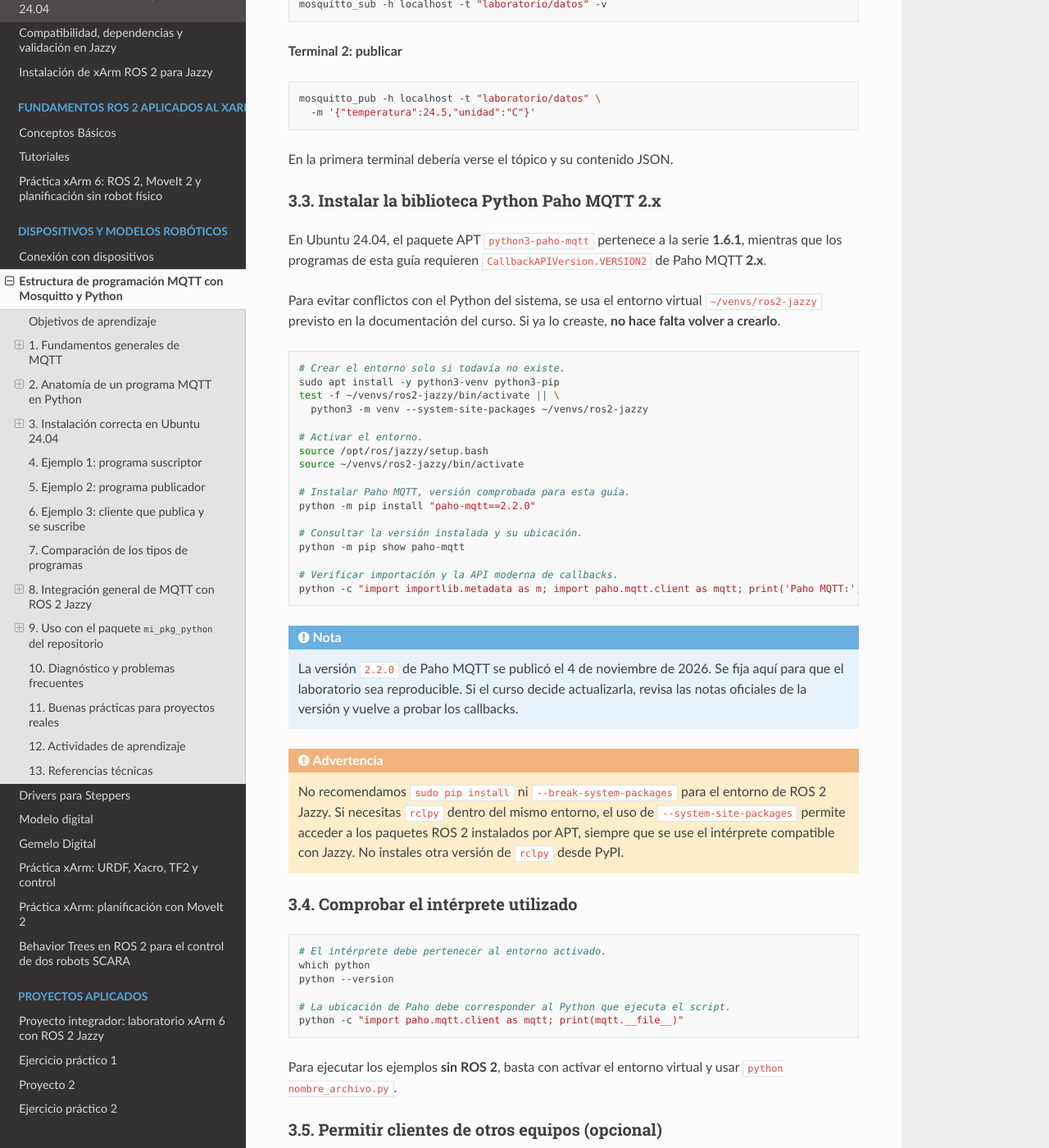
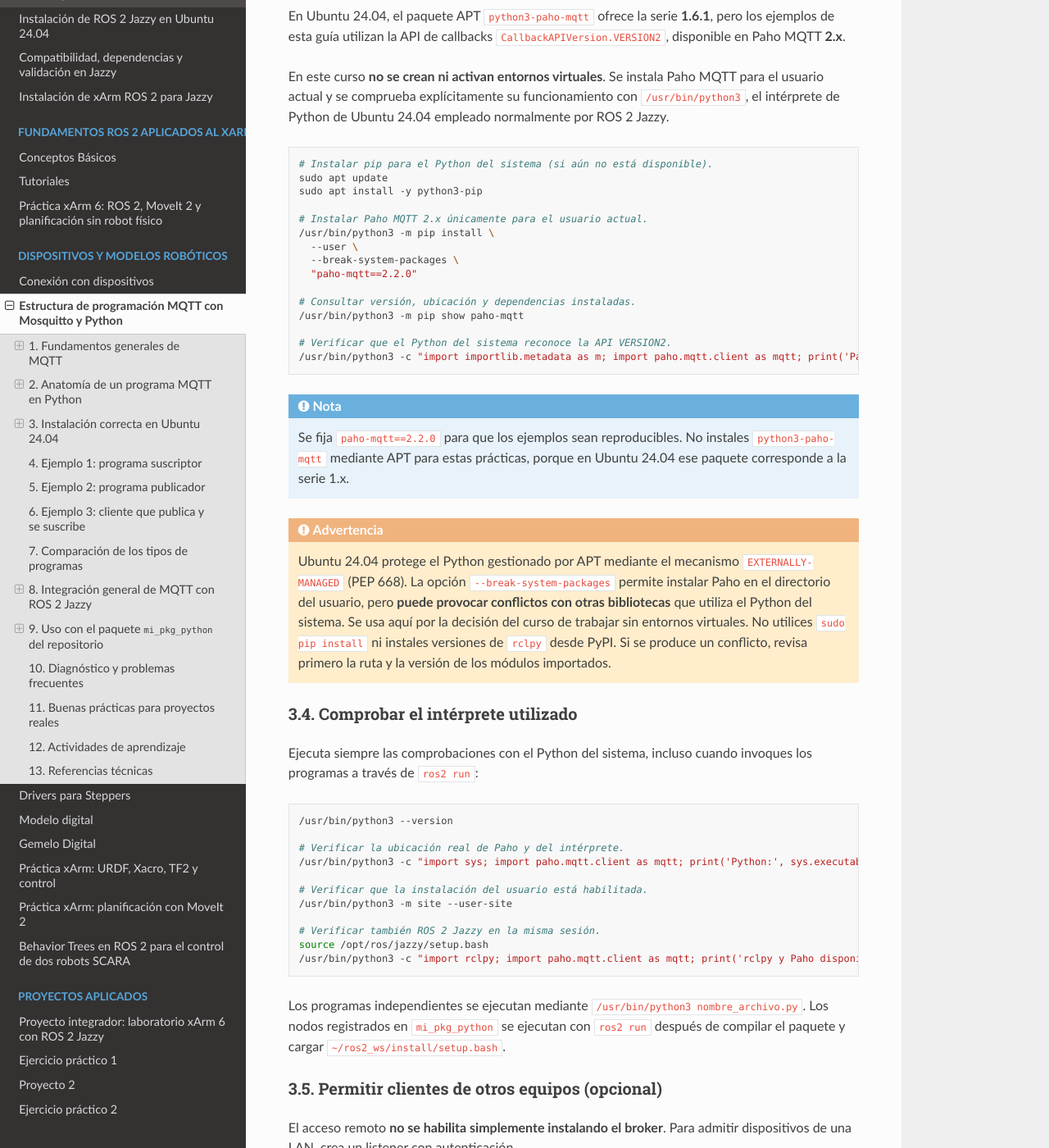
Before and after one commit to AvigTech-Labs/ros2-jazzy-xArm, a Sphinx documentation site: the page built from docs/source/documentos/tema_3/dispositivos2.rst, in a window 1280 px wide and 1400 px high, scrolled down 6797 px. Shown: the whole window at 82% size. Built offline with Sphinx 7.4.7 and the Read the Docs theme 3.1.0, drawn with Linux system fonts in a browser that asks for light colours; some of the changed text lies outside the part shown.

Commit message:
instalacion mqtt

```diff
--- a/docs/source/documentos/tema_3/dispositivos2.rst
+++ b/docs/source/documentos/tema_3/dispositivos2.rst
@@ -1,17 +1,5 @@
 Estructura de programación MQTT con Mosquitto y Python
 ======================================================
-
-Objetivos de aprendizaje
-------------------------
-
-* Distinguir el protocolo MQTT, el broker Mosquitto y la biblioteca Paho.
-* Identificar las partes obligatorias y opcionales de un cliente MQTT.
-* Comprender los tópicos, publicaciones, suscripciones, payload, QoS y sesión.
-* Definir callbacks compatibles con la API ``VERSION2`` de Paho MQTT 2.x.
-* Implementar programas independientes de publicación y suscripción.
-* Reconocer las condiciones necesarias para conectar equipos por red local.
-* Combinar MQTT y ROS 2 sin bloquear sus respectivos bucles de ejecución.
-* Registrar programas Python en un paquete ROS 2 existente cuando corresponda.
 
 1. Fundamentos generales de MQTT
 --------------------------------
@@ -337,7 +325,7 @@ Instala Mosquitto mediante APT, sin usar ``pip`` para el broker.
 .. code-block:: bash
 
    sudo apt update
-   sudo apt install -y mosquitto mosquitto-clients python3-pip python3-venv
+   sudo apt install -y mosquitto mosquitto-clients python3-pip
 
    # Habilitar el servicio ahora y después de reiniciar.
    sudo systemctl enable --now mosquitto
@@ -373,64 +361,74 @@ En la primera terminal debería verse el tópico y su contenido JSON.
 3.3. Instalar la biblioteca Python Paho MQTT 2.x
 ~~~~~~~~~~~~~~~~~~~~~~~~~~~~~~~~~~~~~~~~~~~~~~~~
 
-En Ubuntu 24.04, el paquete APT ``python3-paho-mqtt`` pertenece a la
-serie **1.6.1**, mientras que los programas de esta guía requieren
-``CallbackAPIVersion.VERSION2`` de Paho MQTT **2.x**.
+En Ubuntu 24.04, el paquete APT ``python3-paho-mqtt`` ofrece la serie
+**1.6.1**, pero los ejemplos de esta guía utilizan la API de callbacks
+``CallbackAPIVersion.VERSION2``, disponible en Paho MQTT **2.x**.
 
-Para evitar conflictos con el Python del sistema, se usa el entorno virtual
-``~/venvs/ros2-jazzy`` previsto en la documentación del curso. Si ya lo
-creaste, **no hace falta volver a crearlo**.
+En este curso **no se crean ni activan entornos virtuales**. Se instala
+Paho MQTT para el usuario actual y se comprueba explícitamente su
+funcionamiento con ``/usr/bin/python3``, el intérprete de Python de
+Ubuntu 24.04 empleado normalmente por ROS 2 Jazzy.
 
 .. code-block:: bash
 
-   # Crear el entorno solo si todavía no existe.
-   sudo apt install -y python3-venv python3-pip
-   test -f ~/venvs/ros2-jazzy/bin/activate || \
-     python3 -m venv --system-site-packages ~/venvs/ros2-jazzy
+   # Instalar pip para el Python del sistema (si aún no está disponible).
+   sudo apt update
+   sudo apt install -y python3-pip
 
-   # Activar el entorno.
-   source /opt/ros/jazzy/setup.bash
-   source ~/venvs/ros2-jazzy/bin/activate
+   # Instalar Paho MQTT 2.x únicamente para el usuario actual.
+   /usr/bin/python3 -m pip install \
+     --user \
+     --break-system-packages \
+     "paho-mqtt==2.2.0"
 
-   # Instalar Paho MQTT, versión comprobada para esta guía.
-   python -m pip install "paho-mqtt==2.2.0"
+   # Consultar versión, ubicación y dependencias instaladas.
+   /usr/bin/python3 -m pip show paho-mqtt
 
-   # Consultar la versión instalada y su ubicación.
-   python -m pip show paho-mqtt
-
-   # Verificar importación y la API moderna de callbacks.
-   python -c "import importlib.metadata as m; import paho.mqtt.client as mqtt; print('Paho MQTT:', m.version('paho-mqtt')); print('Callback API:', mqtt.CallbackAPIVersion.VERSION2)"
+   # Verificar que el Python del sistema reconoce la API VERSION2.
+   /usr/bin/python3 -c "import importlib.metadata as m; import paho.mqtt.client as mqtt; print('Paho MQTT:', m.version('paho-mqtt')); print('Callback API:', mqtt.CallbackAPIVersion.VERSION2)"
 
 .. note::
 
-   La versión ``2.2.0`` de Paho MQTT se publicó el 4 de noviembre de 2026.
-   Se fija aquí para que el laboratorio sea reproducible. Si el curso decide
-   actualizarla, revisa las notas oficiales de la versión y vuelve a probar
-   los callbacks.
+   Se fija ``paho-mqtt==2.2.0`` para que los ejemplos sean reproducibles.
+   No instales ``python3-paho-mqtt`` mediante APT para estas prácticas,
+   porque en Ubuntu 24.04 ese paquete corresponde a la serie 1.x.
 
 .. warning::
 
-   No recomendamos ``sudo pip install`` ni
-   ``--break-system-packages`` para el entorno de ROS 2 Jazzy.
-   Si necesitas ``rclpy`` dentro del mismo entorno, el uso de
-   ``--system-site-packages`` permite acceder a los paquetes ROS 2 instalados
-   por APT, siempre que se use el intérprete compatible con Jazzy.
-   No instales otra versión de ``rclpy`` desde PyPI.
+   Ubuntu 24.04 protege el Python gestionado por APT mediante el mecanismo
+   ``EXTERNALLY-MANAGED`` (PEP 668). La opción
+   ``--break-system-packages`` permite instalar Paho en el directorio
+   del usuario, pero **puede provocar conflictos con otras bibliotecas**
+   que utiliza el Python del sistema. Se usa aquí por la decisión del curso
+   de trabajar sin entornos virtuales. No utilices ``sudo pip install``
+   ni instales versiones de ``rclpy`` desde PyPI. Si se produce un conflicto,
+   revisa primero la ruta y la versión de los módulos importados.
 
 3.4. Comprobar el intérprete utilizado
 ~~~~~~~~~~~~~~~~~~~~~~~~~~~~~~~~~~~~~~
 
+Ejecuta siempre las comprobaciones con el Python del sistema, incluso
+cuando invoques los programas a través de ``ros2 run``:
+
 .. code-block:: bash
 
-   # El intérprete debe pertenecer al entorno activado.
-   which python
-   python --version
+   /usr/bin/python3 --version
 
-   # La ubicación de Paho debe corresponder al Python que ejecuta el script.
-   python -c "import paho.mqtt.client as mqtt; print(mqtt.__file__)"
+   # Verificar la ubicación real de Paho y del intérprete.
+   /usr/bin/python3 -c "import sys; import paho.mqtt.client as mqtt; print('Python:', sys.executable); print('Paho:', mqtt.__file__)"
 
-Para ejecutar los ejemplos **sin ROS 2**, basta con activar el entorno
-virtual y usar ``python nombre_archivo.py``.
+   # Verificar que la instalación del usuario está habilitada.
+   /usr/bin/python3 -m site --user-site
+
+   # Verificar también ROS 2 Jazzy en la misma sesión.
+   source /opt/ros/jazzy/setup.bash
+   /usr/bin/python3 -c "import rclpy; import paho.mqtt.client as mqtt; print('rclpy y Paho disponibles')"
+
+Los programas independientes se ejecutan mediante
+``/usr/bin/python3 nombre_archivo.py``. Los nodos registrados en
+``mi_pkg_python`` se ejecutan con ``ros2 run`` después de compilar el
+paquete y cargar ``~/ros2_ws/install/setup.bash``.
 
 3.5. Permitir clientes de otros equipos (opcional)
 ~~~~~~~~~~~~~~~~~~~~~~~~~~~~~~~~~~~~~~~~~~~~~~~~~~
@@ -1025,7 +1023,7 @@ organización del curso, los programas pueden añadirse opcionalmente a
            └── puente_mqtt_ros2.py
 
 También puedes ejecutar las tres prácticas MQTT puras como archivos Python
-independientes: ``python suscriptor_mqtt.py`` y así sucesivamente.
+independientes: ``/usr/bin/python3 suscriptor_mqtt.py`` y así sucesivamente.
 
 9.2. Registrar programas en ``setup.py``
 ~~~~~~~~~~~~~~~~~~~~~~~~~~~~~~~~~~~~~~~~
@@ -1067,13 +1065,22 @@ que estén declaradas las dependencias, sin duplicarlas:
    <exec_depend>rclpy</exec_depend>
    <exec_depend>std_msgs</exec_depend>
 
-Paho MQTT 2.x se instala en el entorno Python descrito en la sección 3.
-Para documentar esa dependencia adicional, puedes incluir un
-``requirements.txt`` que contenga:
+Paho MQTT 2.x se instala **para el usuario actual del Python del
+sistema**, según la sección 3. Para documentar esa dependencia adicional,
+puedes incluir un ``requirements.txt`` que contenga:
 
 .. code-block:: text
 
    paho-mqtt==2.2.0
+
+El ``requirements.txt`` no implica utilizar un entorno virtual. Para
+instalarlo explícitamente con el Python de Ubuntu, utiliza:
+
+.. code-block:: bash
+
+   /usr/bin/python3 -m pip install \
+     --user --break-system-packages \
+     -r requirements.txt
 
 En Ubuntu 24.04, declarar ``python3-paho-mqtt`` como dependencia APT
 podría instalar Paho 1.6.1 en lugar de la versión 2.x requerida; por eso
@@ -1081,14 +1088,16 @@ no se utiliza esa vía para estos ejemplos.
 
 .. code-block:: bash
 
-   # Usar el entorno con Paho 2.x y los módulos ROS 2 accesibles.
+   # Cargar ROS 2 Jazzy y el espacio de trabajo habitual.
    source /opt/ros/jazzy/setup.bash
-   source ~/venvs/ros2-jazzy/bin/activate
    cd ~/ros2_ws
 
    # Compilar el paquete existente sin crear otro.
    colcon build --symlink-install --packages-select mi_pkg_python
    source install/setup.bash
+
+   # Comprobar la importación desde el mismo Python del sistema.
+   /usr/bin/python3 -c "import rclpy; import paho.mqtt.client as mqtt; print('Dependencias disponibles')"
 
    # Comprobar los ejecutables registrados.
    ros2 pkg executables mi_pkg_python
@@ -1098,10 +1107,11 @@ no se utiliza esa vía para estos ejemplos.
 
 .. note::
 
-   Si el entorno virtual ya está creado, basta con **activarlo**. Una
-   terminal nueva que carga ROS 2 y el workspace desde ``~/.bashrc``
-   todavía necesita utilizar el intérprete Python donde está Paho 2.x;
-   compruébalo con ``which python`` y ``python -m pip show paho-mqtt``.
+   La instalación ``--user`` persiste entre terminales y reinicios; no
+   requiere ejecutar ningún comando de activación. Si el workspace ya se
+   carga desde ``~/.bashrc``, no hace falta repetir ``source`` al abrir
+   una terminal Bash nueva. Si se cambia de usuario o se ejecuta mediante
+   ``sudo``, la ubicación de los paquetes Python puede ser diferente.
 
 10. Diagnóstico y problemas frecuentes
 --------------------------------------
@@ -1114,7 +1124,7 @@ no se utiliza esa vía para estos ejemplos.
      - Causa probable y comprobación
    * - ``ModuleNotFoundError: No module named 'paho'``
      - La biblioteca no está instalada en el intérprete que ejecuta el
-       programa. Revisar ``which python`` y ``python -m pip show paho-mqtt``.
+       programa. Revisar ``/usr/bin/python3 -m pip show paho-mqtt`` y ``/usr/bin/python3 -m site --user-site``.
    * - Error de firma en ``on_connect``
      - Callback antiguo mezclado con ``CallbackAPIVersion.VERSION2``.
    * - ``Connection refused``
@@ -1133,8 +1143,9 @@ no se utiliza esa vía para estos ejemplos.
      - Posible redelivery con QoS 1; usar identificadores y deduplicación
        cuando la aplicación lo requiera.
    * - ``externally-managed-environment`` al instalar con pip
-     - Python del sistema protegido por Ubuntu 24.04; utilizar el entorno
-       virtual indicado.
+     - Python del sistema protegido por Ubuntu 24.04; utilizar
+       ``--user --break-system-packages`` como en la sección 3, teniendo
+       en cuenta su advertencia de compatibilidad.
    * - Un nodo ROS 2 deja de atender callbacks
      - Código bloqueante o mezcla incorrecta de bucles; usar el executor
        ROS 2 y Paho en hilos apropiados, con cola de intercambio.
@@ -1154,7 +1165,7 @@ Comandos útiles de diagnóstico:
    mosquitto_sub -h localhost -t 'laboratorio/#' -v
 
    # Comprobar instalación Paho para el intérprete activo.
-   python -m pip show paho-mqtt
+   /usr/bin/python3 -m pip show paho-mqtt
 
 11. Buenas prácticas para proyectos reales
 ------------------------------------------
@@ -1207,5 +1218,7 @@ Comandos útiles de diagnóstico:
   <https://mosquitto.org/documentation/authentication-methods/>`_.
 * `Paquete python3-paho-mqtt de Ubuntu 24.04
   <https://packages.ubuntu.com/noble/python3-paho-mqtt>`_.
+* `PEP 668: entornos Python gestionados externamente
+  <https://peps.python.org/pep-0668/>`_.
 * `Documentación ROS 2 sobre dependencias Python
   <https://docs.ros.org/en/rolling/How-To-Guides/Using-Python-Packages.html>`_.
```
